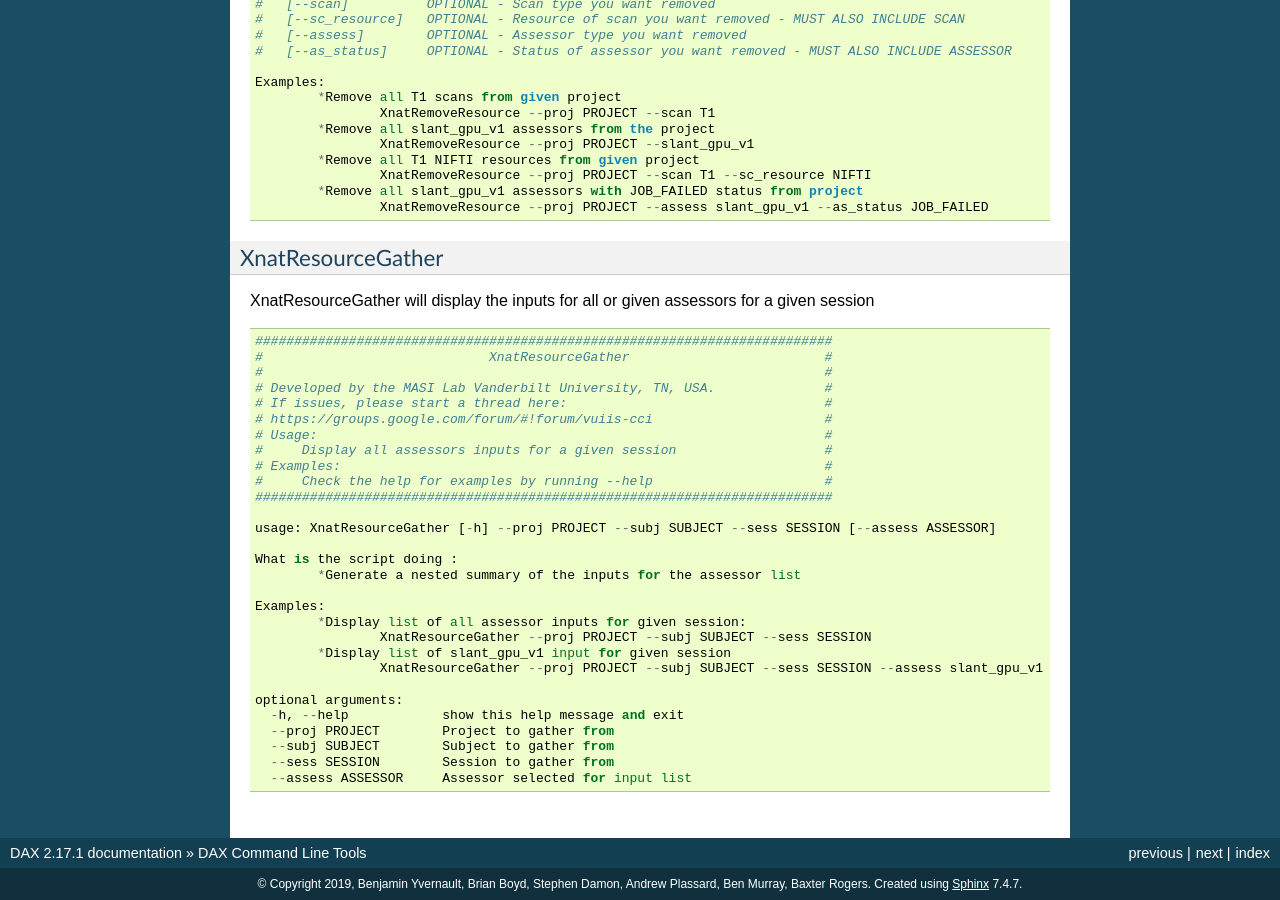
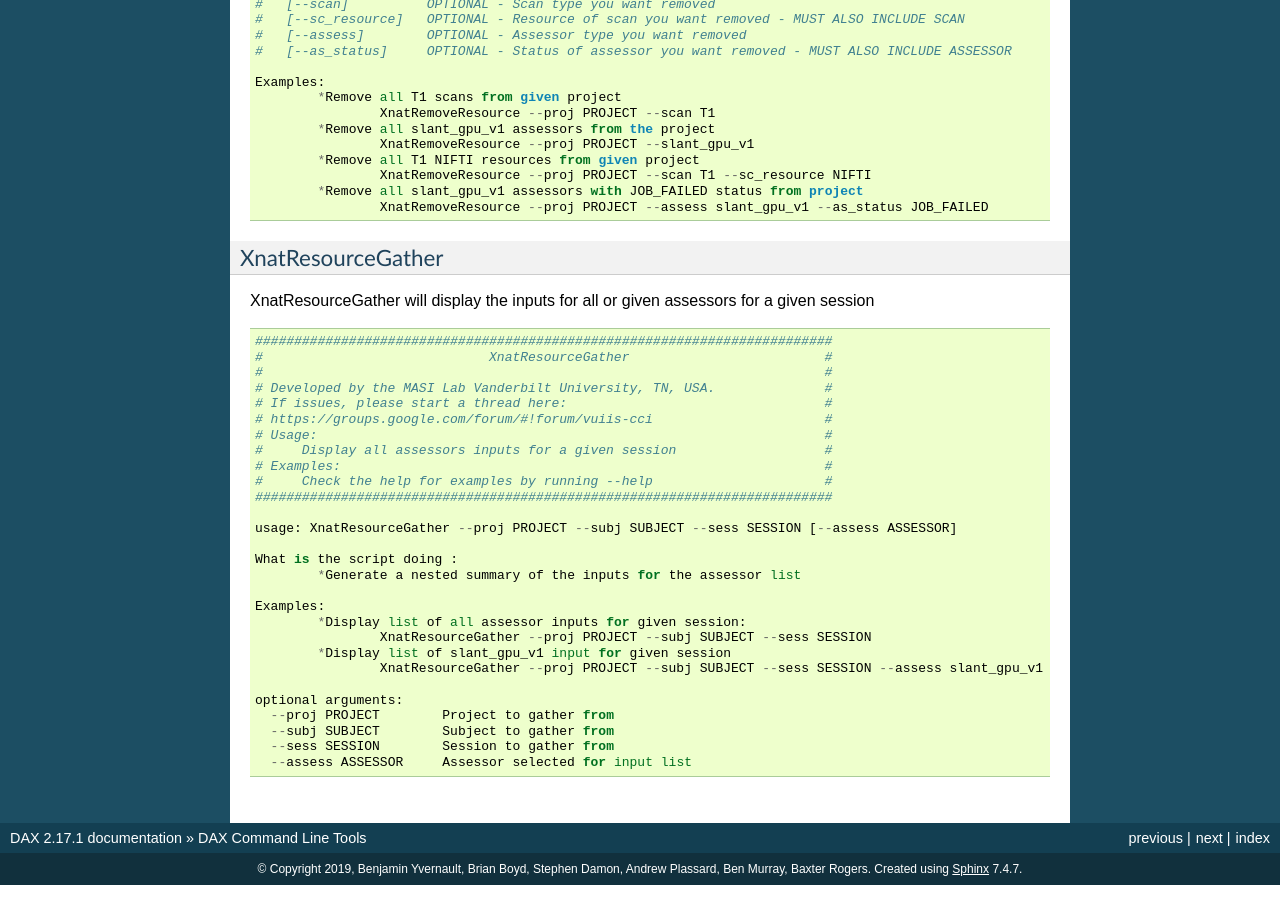
Before and after one commit to VUIIS/dax, a Sphinx documentation site: the page built from docs/dax_command_line_tools.rst, in a window 1280 px wide and 900 px high, scrolled down 18509 px. Built offline with Sphinx 7.4.7, drawn with Linux system fonts in a browser that asks for light colours.

Commit message:
Update usage line in dax_command_line_tools documentation
Removed the help option from the usage line in the documentation.

```diff
--- a/docs/dax_command_line_tools.rst
+++ b/docs/dax_command_line_tools.rst
@@ -1191,7 +1191,7 @@
 	#     Check the help for examples by running --help                      #
 	##########################################################################
 
-	usage: XnatResourceGather [-h] --proj PROJECT --subj SUBJECT --sess SESSION [--assess ASSESSOR]
+	usage: XnatResourceGather --proj PROJECT --subj SUBJECT --sess SESSION [--assess ASSESSOR]
 
 	What is the script doing :
    		*Generate a nested summary of the inputs for the assessor list
@@ -1203,7 +1203,6 @@
         		XnatResourceGather --proj PROJECT --subj SUBJECT --sess SESSION --assess slant_gpu_v1
 
 	optional arguments:
-  	  -h, --help            show this help message and exit
 	  --proj PROJECT        Project to gather from
 	  --subj SUBJECT        Subject to gather from
 	  --sess SESSION        Session to gather from
```
